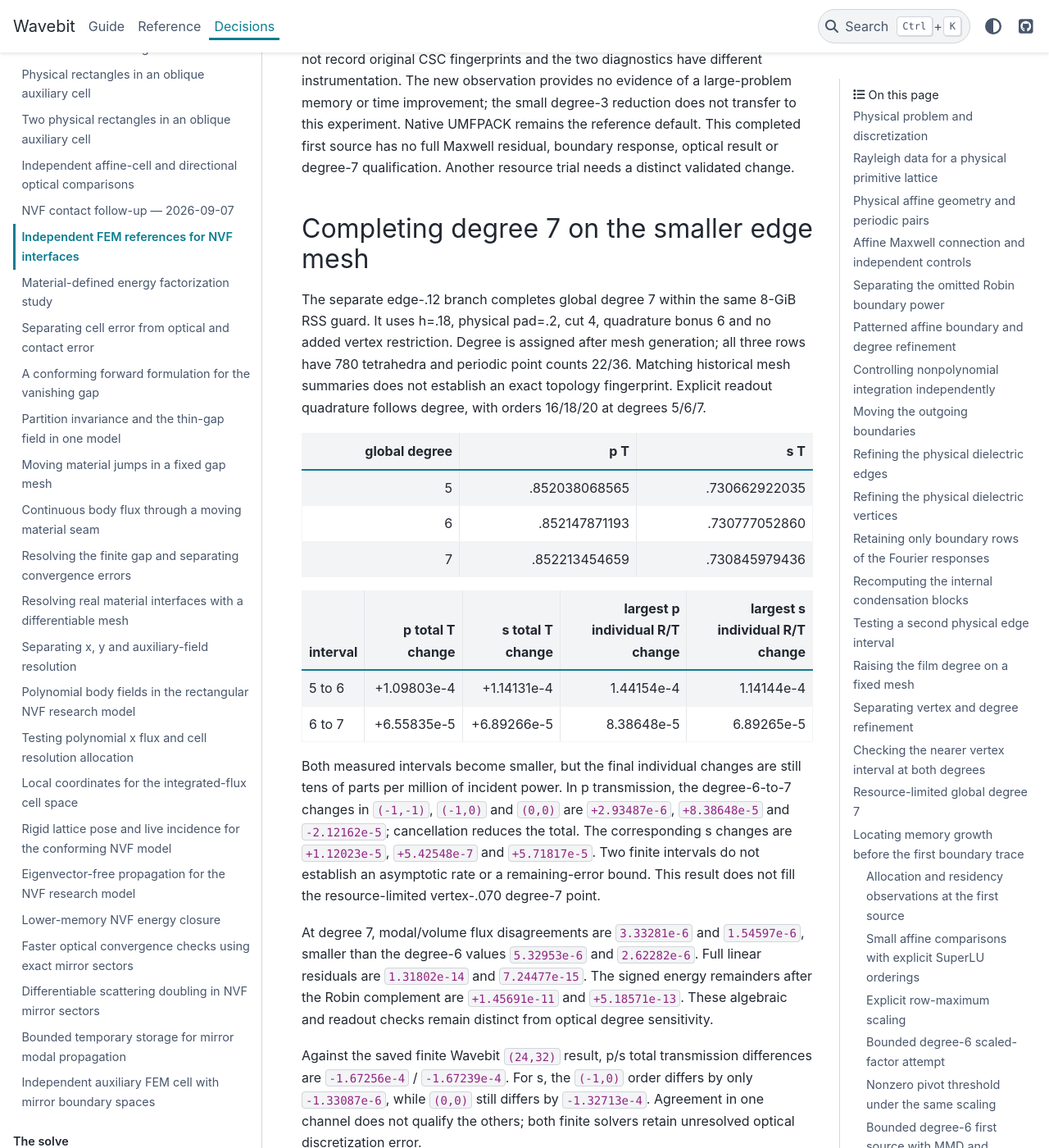
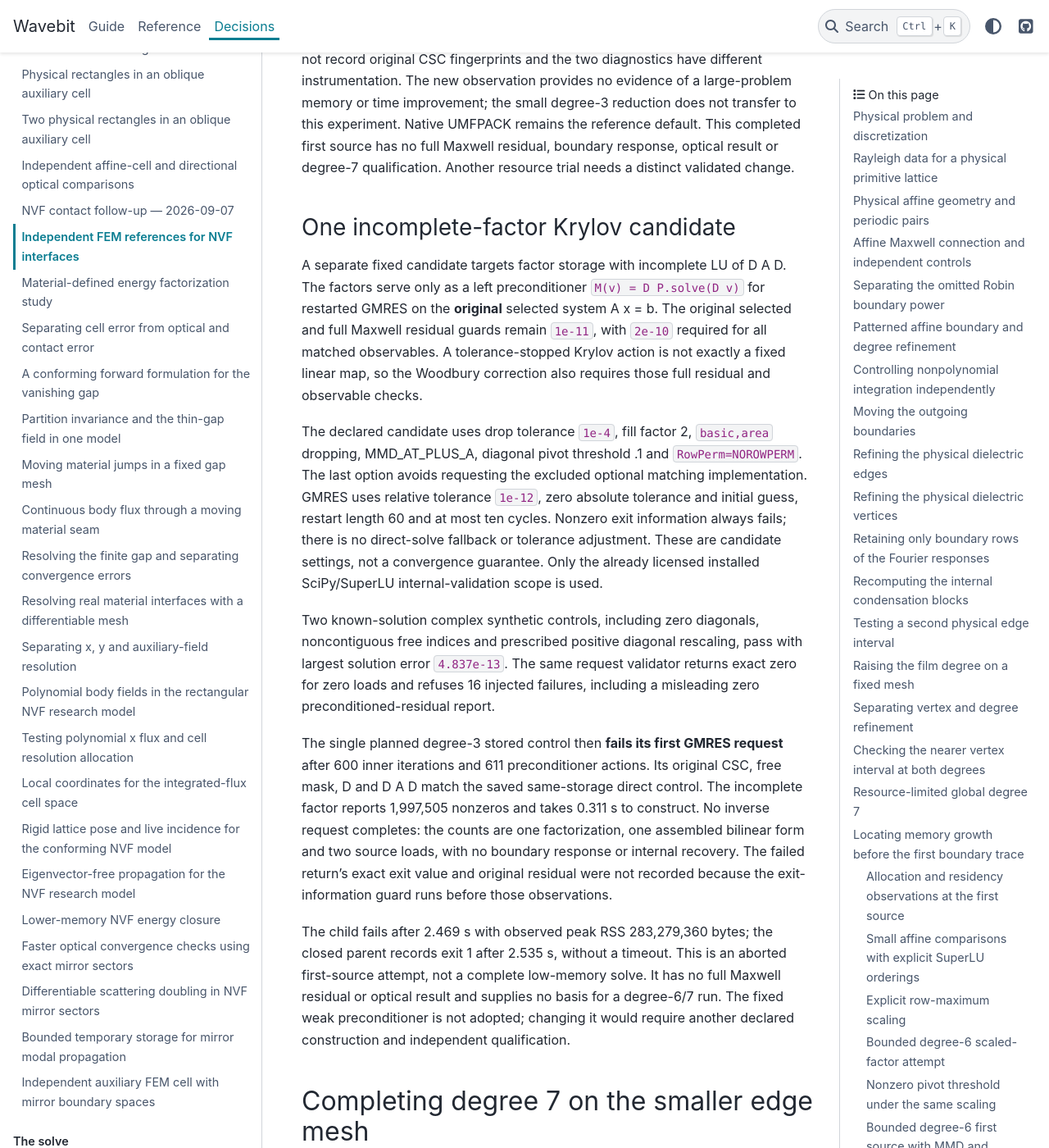
Before and after one commit to fieldalgo/wavebit, a Sphinx documentation site: the page built from docs/nvf-independent-fem.md, in a window 1280 px wide and 1400 px high, scrolled down 36046 px. Shown: the whole window at 82% size. Built offline with Sphinx 7.4.7 and the PyData theme 0.15.4, drawn with Linux system fonts in a browser that asks for light colours.

Commit message:
docs(nvf): preserve failed bounded ILU GMRES candidate
Co-authored-by: Codex <noreply@openai.com>

```diff
--- a/docs/nvf-independent-fem.md
+++ b/docs/nvf-independent-fem.md
@@ -1330,6 +1330,49 @@ UMFPACK remains the reference default. This completed first source has no
 full Maxwell residual, boundary response, optical result or degree-7
 qualification. Another resource trial needs a distinct validated change.
 
+### One incomplete-factor Krylov candidate
+
+A separate fixed candidate targets factor storage with incomplete LU of
+D A D. The factors serve only as a left preconditioner
+`M(v) = D P.solve(D v)` for restarted GMRES on the **original** selected
+system A x = b. The original selected and full Maxwell residual guards
+remain `1e-11`, with `2e-10` required for all matched observables. A
+tolerance-stopped Krylov action is not exactly a fixed linear map, so the
+Woodbury correction also requires those full residual and observable checks.
+
+The declared candidate uses drop tolerance `1e-4`, fill factor 2,
+`basic,area` dropping, MMD_AT_PLUS_A, diagonal pivot threshold .1 and
+`RowPerm=NOROWPERM`. The last option avoids requesting the excluded optional
+matching implementation. GMRES uses relative tolerance `1e-12`, zero
+absolute tolerance and initial guess, restart length 60 and at most ten
+cycles. Nonzero exit information always fails; there is no direct-solve
+fallback or tolerance adjustment. These are candidate settings, not a
+convergence guarantee. Only the already licensed installed SciPy/SuperLU
+internal-validation scope is used.
+
+Two known-solution complex synthetic controls, including zero diagonals,
+noncontiguous free indices and prescribed positive diagonal rescaling,
+pass with largest solution error `4.837e-13`. The same request validator
+returns exact zero for zero loads and refuses 16 injected failures,
+including a misleading zero preconditioned-residual report.
+
+The single planned degree-3 stored control then **fails its first GMRES
+request** after 600 inner iterations and 611 preconditioner actions. Its
+original CSC, free mask, D and D A D match the saved same-storage direct
+control. The incomplete factor reports 1,997,505 nonzeros and takes
+0.311 s to construct. No inverse request completes: the counts are one
+factorization, one assembled bilinear form and two source loads, with no
+boundary response or internal recovery. The failed return's exact exit
+value and original residual were not recorded because the exit-information
+guard runs before those observations.
+
+The child fails after 2.469 s with observed peak RSS 283,279,360 bytes;
+the closed parent records exit 1 after 2.535 s, without a timeout. This is
+an aborted first-source attempt, not a complete low-memory solve. It has
+no full Maxwell residual or optical result and supplies no basis for a
+degree-6/7 run. The fixed weak preconditioner is not adopted; changing it
+would require another declared construction and independent qualification.
+
 ## Completing degree 7 on the smaller edge mesh
 
 The separate edge-.12 branch completes global degree 7 within the same
```
